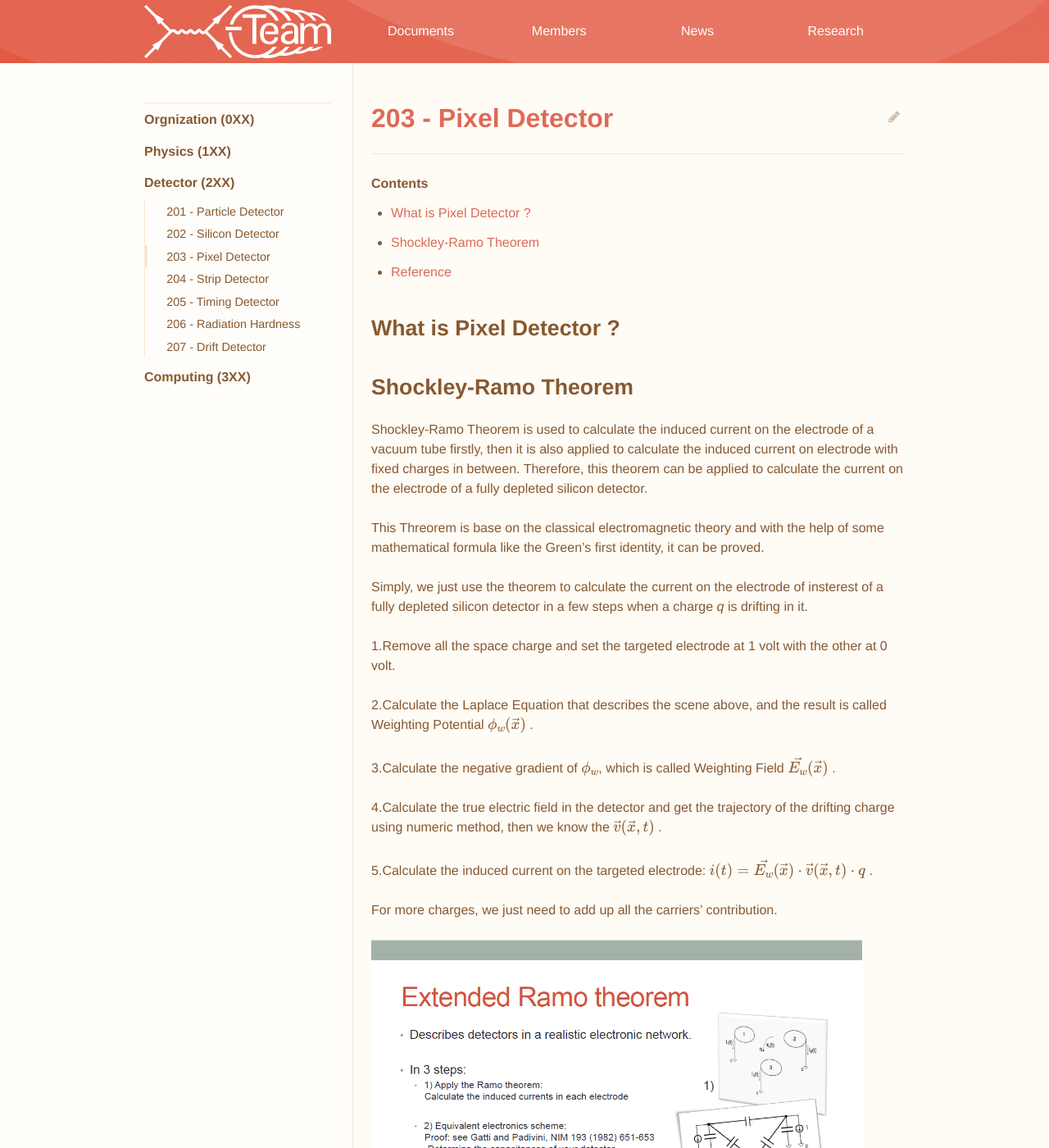
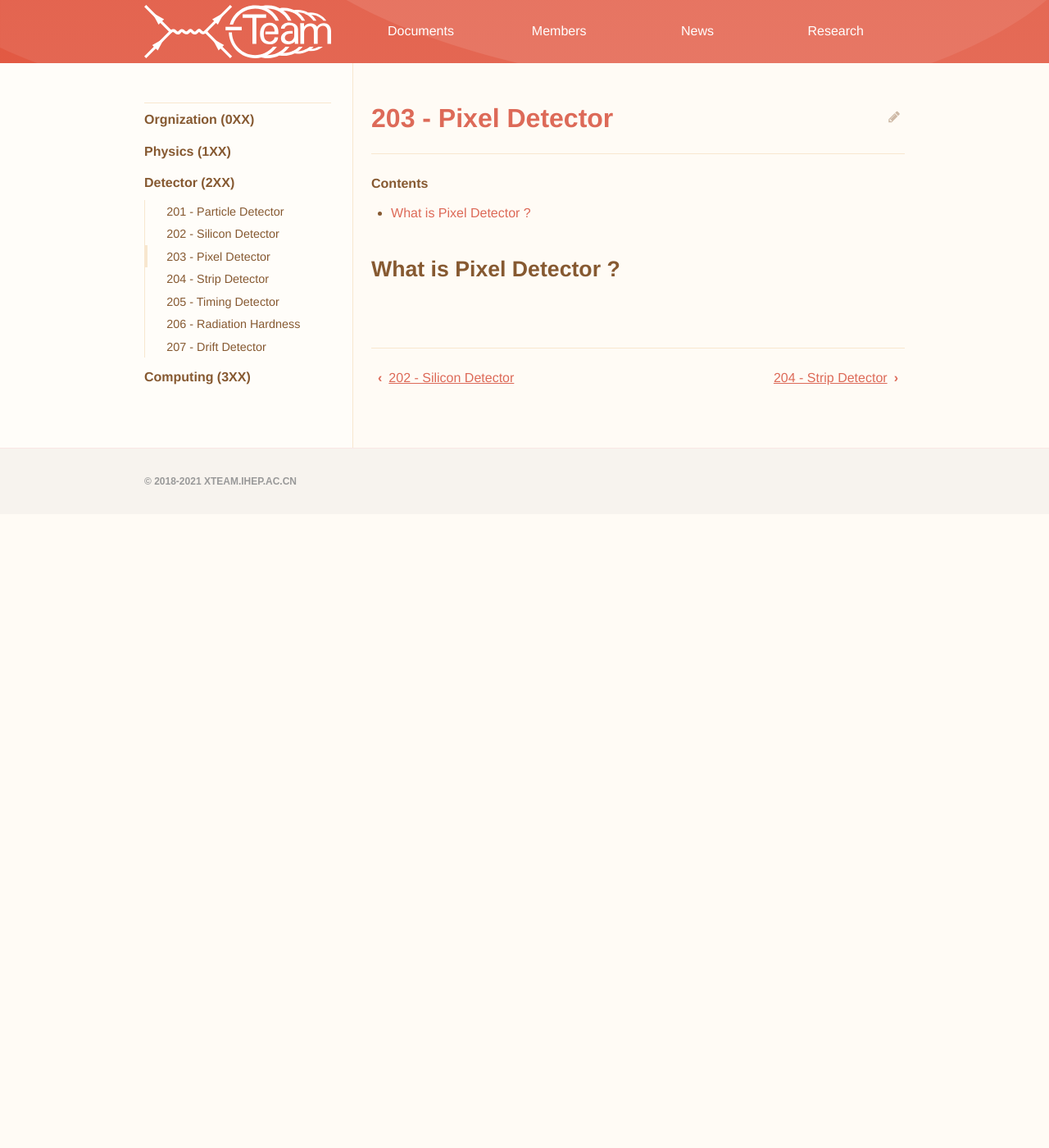
Before and after one commit to dt-np/xteam, a Jekyll site: the page built from _docs/203_pixel.md, in a window 1280 px wide and 1400 px high. Shown: the whole window at 82% size. Built offline with Jekyll 4.4.1, drawn with Linux system fonts in a browser that asks for light colours; formulas are drawn with MathJax 3; some of the changed text lies outside the part shown.

Commit message:
Update 203_pixel.md

```diff
--- a/_docs/203_pixel.md
+++ b/_docs/203_pixel.md
@@ -9,33 +9,3 @@ use_math: true
 {:toc}
 
 ## What is Pixel Detector ?
-
-
-## Shockley-Ramo Theorem
-
-  Shockley-Ramo Theorem is used to calculate the induced current on the electrode of a vacuum tube firstly, then it is also applied to calculate the induced current on electrode with fixed charges in between. Therefore, this theorem can be applied to calculate the current on the electrode of a fully depleted silicon detector.
-
-  This Threorem is base on the classical electromagnetic theory and with the help of some mathematical formula like the Green’s first identity, it can be proved.
-
-  Simply, we just use the theorem to calculate the current on the electrode of insterest of a fully depleted silicon detector in a few steps when a charge *q* is drifting in it.
-
-  1.Remove all the space charge and set the targeted electrode at 1 volt with the other at 0 volt.
-
-  2.Calculate the Laplace Equation that describes the scene above, and the result is called Weighting Potential $$\phi_w(\vec{x})$$ .
-
-  3.Calculate the negative gradient of $$\phi_w$$, which is called Weighting Field $$\vec{E_w}(\vec{x})$$ .
-
-  4.Calculate the true electric field in the detector and get the trajectory of the drifting charge using numeric method, then we know the $$\vec{v}(\vec{x},t)$$ .
-
-  5.Calculate the induced current on the targeted electrode: $$i(t) = \vec{E_w}(\vec{x}) \cdot \vec{v}(\vec{x},t) \cdot q$$ .
-
-  For more charges, we just need to add up all the carriers' contribution.
-
-<img src="/images/circuit_with.png" width="600"/>
-
-  Considering the circuit to get the waveform, we refer to the detector as a current source with a parallel capacitance that is equal to the capacitance of the detector measured through CV.
-
-## Reference
-[1]He Z . Review of the Shockley–Ramo theorem and its application in semiconductor gamma-ray detectors[J]. Nuclear Instruments & Methods in Physics Research, 2001, 463(1-2):250-267.
-
-[2]Bruyneel-EGAN-School-P1.pdf
```
